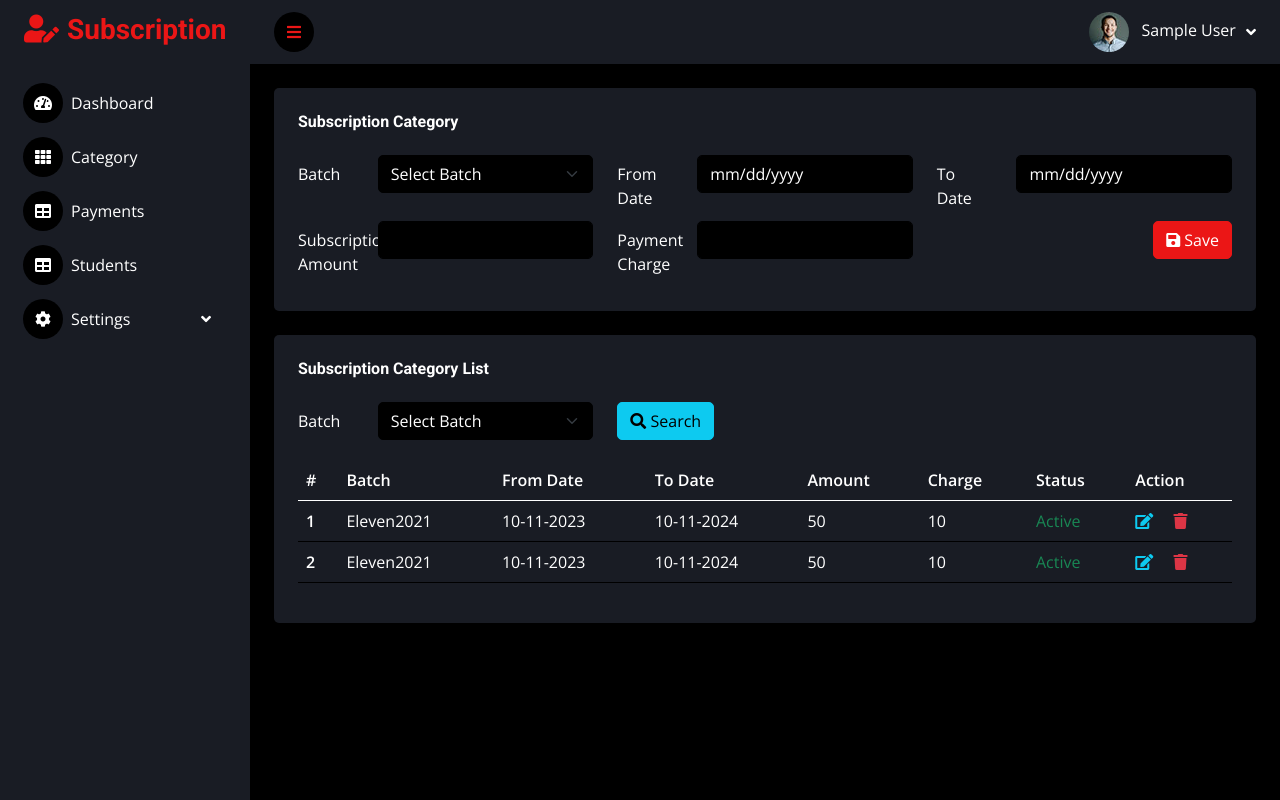
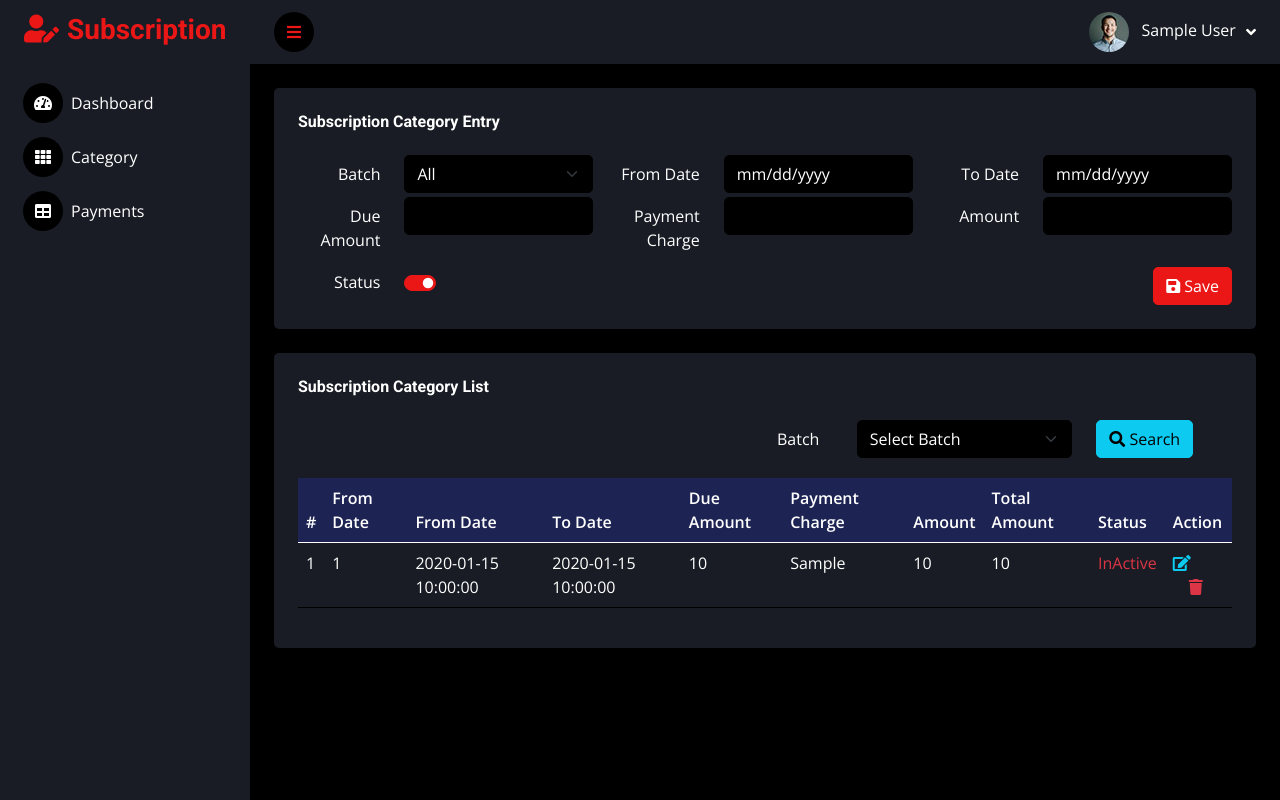
Before and after one commit to rijon2021/subscription_php, a PHP site: page /admin/subscription-category.php in a window 1280 px wide. Run offline with PHP 8.4, Linux system fonts and the light colour scheme; the visitor is signed in with stand-in values (Sample User, id 1); tables that the repository leaves empty or names only in its code hold one stand-in row (values such as "Sample post"); some libraries are stand-ins or nearby versions.

Commit message:
Category

```diff
--- a/admin/assets/css/style.css
+++ b/admin/assets/css/style.css
@@ -63,7 +63,9 @@
 table{
     color: #fff!important;
 }
-
+.table thead tr th{
+    background-color: #1d2453;
+}
 /*** Layout ***/
 .sidebar {
     position: fixed;
--- a/admin/common/header.php
+++ b/admin/common/header.php
@@ -1,5 +1,5 @@
 <?php
-// error_reporting(0);
+error_reporting(0);
 // include_once('../../db_connection.php');
 ?>
 <!DOCTYPE html>
--- a/admin/common/sidebar.php
+++ b/admin/common/sidebar.php
@@ -10,14 +10,14 @@
                     class="fa fa-tachometer-alt me-2"></i>Dashboard</a>
             <a href="subscription-category.php" class="nav-item nav-link"><i class="fa fa-th me-2"></i>Category</a>
             <a href="payments.php" class="nav-item nav-link"><i class="fa fa-table me-2"></i>Payments</a>
-            <a href="students.php" class="nav-item nav-link"><i class="fa fa-table me-2"></i>Students</a>
-            <div class="nav-item dropdown">
+            <!-- <a href="students.php" class="nav-item nav-link"><i class="fa fa-table me-2"></i>Students</a> -->
+            <!-- <div class="nav-item dropdown">
                 <a href="#" class="nav-link dropdown-toggle" data-bs-toggle="dropdown"><i
                         class="fa fa-cog me-2"></i>Settings</a>
                 <div class="dropdown-menu bg-transparent border-0">
                     <a href="users.php" class="dropdown-item">Users</a>
                 </div>
-            </div>
+            </div> -->
 
         </div>
     </nav>
--- /dev/null
+++ b/admin/index.php
@@ -0,0 +1,4 @@
+<?php
+    include('../db_connection.php');
+    header("location:$adminURL/login.php");
+ ?>
--- a/admin/subscription-category.php
+++ b/admin/subscription-category.php
@@ -1,9 +1,33 @@
 <?php
- session_start();
-include_once('../db_connection.php');
-if (strlen($_SESSION['id']==0)) {
-  header('location:logout.php');
-  } else{
+    session_start();
+    include_once('../db_connection.php');
+    if (strlen($_SESSION['id']==0)) {
+    header('location:logout.php');
+    } else{
+        //Code for Registration
+        if(isset($_POST['submit']))
+        {
+            $class_id = $_POST['class_id'];
+            $from_date = $_POST['from_date'];
+            $to_date =$_POST['to_date'];
+            $due_amount =$_POST['due_amount'];
+            $payment_charge =$_POST['payment_charge'];
+            $amount = $_POST['amount'];
+            $total_amount = $due_amount+$payment_charge+$amount;
+            $status = (int)$_POST['status'];
+            // $create_date = $_POST['create_date'];
+            // $update_date = $_POST['update_date'];
+            var_dump($_POST['status']);
+
+            $msg=mysqli_query($conn_integration,"insert into subscription_category(class_id,from_date,to_date,due_amount,payment_charge,amount,total_amount,status) values('$class_id','$from_date','$to_date','$due_amount','$payment_charge','$amount','$total_amount','$status')");
+
+
+            if($msg)
+            {
+                echo "<script>alert('Category Save successfully');</script>";
+            }
+
+        }
 
 ?>
 <?php include("./common/header.php"); ?>
@@ -19,59 +43,87 @@ if (strlen($_SESSION['id']==0)) {
 
                     <div class="col-sm-12 col-xl-12">
                         <div class="bg-secondary rounded h-100 p-4">
-                            <h6 class="mb-4">Subscription Category</h6>
-                            <form>
+                            <h6 class="mb-4">Subscription Category Entry</h6>
+                            <form method="post">
                                 <div class="row">
                                     <div class="col-md-4">
                                         <div class="row mb-1">
-                                            <label for="Batch" class="col-sm-3 col-form-label">Batch</label>
-                                            <div class="col-sm-9">
-                                                <select id="Batch" class="form-select mb-3"
-                                                    aria-label="Default select example">
-                                                    <option selected>Select Batch</option>
-                                                    <option value="1">Eleven2021</option>
-                                                    <option value="1">Eleven2022</option>
-                                                    <option value="1">Eleven2023</option>
+                                            <label for="Batch" class="col-sm-4 col-form-label text-end">Batch</label>
+                                            <div class="col-sm-8">
+                                                <select name="class_id" class="form-select" >
+                                                    <option selected="selected" value="0">All</option>
+                                                    <option value="221">Eleven</option>
+                                                    <option value="222">Twelve</option>
+                                                    <option value="223">ElevenBMT</option>
+                                                    <option value="224">TwelveBMT</option>
+                                                    <option value="226">DegreeFirstYear</option>
+                                                    <option value="227">HonoursFirstYear</option>
+                                                    <option value="228">MastersFinal</option>
+                                                    <option value="229">DegreeSecondYear</option>
+                                                    <option value="230">PreliminaryToMasters</option>
+                                                    <option value="231">DegreeThirdYear</option>
+                                                    <option value="232">HonoursSecondYear</option>
+                                                    <option value="233">HonoursThirdYear</option>
+                                                    <option value="234">test1</option>
+
                                                 </select>
                                             </div>
                                         </div>
                                     </div>
                                     <div class="col-md-4">
                                         <div class="row mb-1">
-                                            <label for="fromDate" class="col-sm-3 col-form-label">From Date</label>
-                                            <div class="col-sm-9">
-                                                <input type="date" class="form-control" id="fromDate">
+                                            <label for="fromDate" class="col-sm-4 col-form-label text-end">From Date</label>
+                                            <div class="col-sm-8">
+                                                <input type="date" class="form-control" id="fromDate" name="from_date">
                                             </div>
                                         </div>
                                     </div>
                                     <div class="col-md-4">
                                         <div class="row mb-1">
-                                            <label for="toDate" class="col-sm-3 col-form-label">To Date</label>
-                                            <div class="col-sm-9">
-                                                <input type="date" class="form-control" id="toDate">
+                                            <label for="toDate" class="col-sm-4 col-form-label text-end">To Date</label>
+                                            <div class="col-sm-8">
+                                                <input type="date" class="form-control" name="to_date" id="toDate">
                                             </div>
                                         </div>
                                     </div>
                                     <div class="col-md-4">
                                         <div class="row mb-1">
-                                            <label for="Amount" class="col-sm-3 col-form-label">Subscription
+                                            <label for="Amount" class="col-sm-4 col-form-label text-end">Due
                                                 Amount</label>
-                                            <div class="col-sm-9">
-                                                <input type="text" class="form-control" id="Amount">
+                                            <div class="col-sm-8">
+                                                <input type="text" class="form-control" name="due_amount" id="dueAmount">
                                             </div>
                                         </div>
                                     </div>
                                     <div class="col-md-4">
                                         <div class="row mb-1">
-                                            <label for="Charge" class="col-sm-3 col-form-label">Payment Charge</label>
-                                            <div class="col-sm-9">
-                                                <input type="text" class="form-control" id="Charge">
+                                            <label for="paymentCharge" class="col-sm-4 col-form-label text-end">Payment Charge</label>
+                                            <div class="col-sm-8">
+                                                <input type="text" class="form-control"  name="payment_charge" id="paymentCharge">
                                             </div>
                                         </div>
                                     </div>
                                     <div class="col-md-4">
-                                        <div class="text-end">
-                                            <button type="submit" class="btn btn-primary"><i class="fa fa-save"></i> Save</button>
+                                        <div class="row mb-1">
+                                            <label for="Amount" class="col-sm-4 col-form-label text-end">Amount </label>
+                                            <div class="col-sm-8">
+                                                <input type="text" class="form-control" name="amount" id="Amount">
+                                            </div>
+                                        </div>
+                                    </div>
+                                    <div class="col-md-4">
+                                        <div class="row mb-1">
+                                            <label for="Status" class="col-sm-4 col-form-label text-end">Status </label>
+                                            <div class="col-sm-8">
+                                                <div class="form-check form-switch mt-2">
+                                                    <input class="form-check-input" type="checkbox" role="switch" name="status" id="Status" checked="true">
+                                                </div>
+                                            </div>
+                                        </div>
+                                    </div>
+                                    <div class="col-md-8">
+                                        <div class="text-end mt-1">
+                                            <button type="submit" name="submit" class="btn btn-primary"><i class="fa fa-save"></i> Save</button>
                                         </div>
                                     </div>
                                 </div>
@@ -87,6 +139,7 @@ if (strlen($_SESSION['id']==0)) {
                                 <div class="col-md-12">
                                     <form>
                                         <div class="row">
+                                            <div class="col-md-6"></div>
                                             <div class="col-md-4">
                                                 <div class="row mb-1">
                                                     <label for="Batch" class="col-sm-3 col-form-label">Batch</label>
@@ -101,7 +154,7 @@ if (strlen($_SESSION['id']==0)) {
                                                     </div>
                                                 </div>
                                             </div>
-                                            <div class="col-md-4">
+                                            <div class="col-md-2">
                                                 <div class="">
                                                     <button type="submit" class="btn btn-info"><i class="fa fa-search"></i> Search</button>
                                                 </div>
@@ -115,26 +168,38 @@ if (strlen($_SESSION['id']==0)) {
                                             <thead>
                                                 <tr>
                                                     <th scope="col">#</th>
-                                                    <th scope="col">Batch</th>
+                                                    <th scope="col">From Date</th>
                                                     <th scope="col">From Date</th>
                                                     <th scope="col">To Date</th>
-                                                    <th scope="col"> Amount</th>
-                                                    <th scope="col">Charge</th>
+                                                    <th scope="col">Due Amount</th>
+                                                    <th scope="col">Payment Charge</th>
+                                                    <th scope="col">Amount</th>
+                                                    <th scope="col">Total Amount</th>
                                                     <th scope="col">Status</th>
                                                     <th scope="col">Action</th>
                                                 </tr>
                                             </thead>
                                             <tbody>
+                                            <?php
+
+                                                    $count = 1;
+                                                    $query=mysqli_query($conn_integration,"select * from subscription_category");
+                                                    while($result=mysqli_fetch_array($query))
+
+                                                {
+                                            ?>
                                                 <tr>
-                                                    <th scope="row">1</th>
-                                                    <td>Eleven2021</td>
-                                                    <td>10-11-2023</td>
-                                                    <td>10-11-2024</td>
-                                                    <td>50</td>
-                                                    <td>10</td>
+                                                    <td><?php echo $count; ?></td>
+                                                    <td><?php echo $result['class_id'];?></td>
+                                                    <td><?php echo $result['from_date'];?></td>
+                                                    <td><?php echo $result['to_date'];?></td>
+                                                    <td><?php echo $result['due_amount'];?></td>
+                                                    <td><?php echo $result['payment_charge'];?></td>
+                                                    <td><?php echo $result['amount'];?></td>
+                                                    <td><?php echo $result['total_amount'];?></td>
                                                     <td>
-                                                        <span class="text-success">Active</span>
-                                                        <!-- <span class="text-danger">InActive</span> -->
+                                                         <?php if($result['status']==0){ ?> <span class="text-success">Active</span><?php }else{ ?>
+                                                        <span class="text-danger">InActive</span> <?php } ?>
                                                     </td>
                                                     <td>
                                                         <a href="" class="text-info"><i class="fa fa-edit"></i></a>
@@ -142,23 +207,10 @@ if (strlen($_SESSION['id']==0)) {
                                                                 class="fa fa-trash"></i></a>
                                                     </td>
                                                 </tr>
-                                                <tr>
-                                                    <th scope="row">2</th>
-                                                    <td>Eleven2021</td>
-                                                    <td>10-11-2023</td>
-                                                    <td>10-11-2024</td>
-                                                    <td>50</td>
-                                                    <td>10</td>
-                                                    <td>
-                                                        <span class="text-success">Active</span>
-                                                        <!-- <span class="text-danger">InActive</span> -->
-                                                    </td>
-                                                    <td>
-                                                        <a href="" class="text-info"><i class="fa fa-edit"></i></a>
-                                                        <a href="" class="text-danger ms-3"><i
-                                                                class="fa fa-trash"></i></a>
-                                                    </td>
-                                                </tr>
+                                            <?php
+                                                $count ++;
+                                                }
+                                             ?>
 
                                             </tbody>
                                         </table>
@@ -181,11 +233,6 @@ if (strlen($_SESSION['id']==0)) {
                         <div class="col-12 col-sm-6 text-center text-sm-start">
                             &copy; <a href="#">Web Support BD</a>, All Right Reserved.
                         </div>
-                        <div class="col-12 col-sm-6 text-center text-sm-end">
-                            <!--/*** This template is free as long as you keep the footer author’s credit link/attribution link/backlink. If you'd like to use the template without the footer author’s credit link/attribution link/backlink, you can purchase the Credit Removal License from "https://htmlcodex.com/credit-removal". Thank you for your support. ***/-->
-                            <!-- Designed By <a href="https://htmlcodex.com">HTML Codex</a>
-                            <br>Distributed By: <a href="https://themewagon.com" target="_blank">ThemeWagon</a> -->
-                        </div>
                     </div>
                 </div>
             </div>
```
Also changed, not shown: admin/dashboard.php (+8 -8 lines), admin/login.php (+8 -1 lines), admin/payments.php (+15 -12 lines), orders.sql (deleted, +0 -11 lines), 1 other file.
